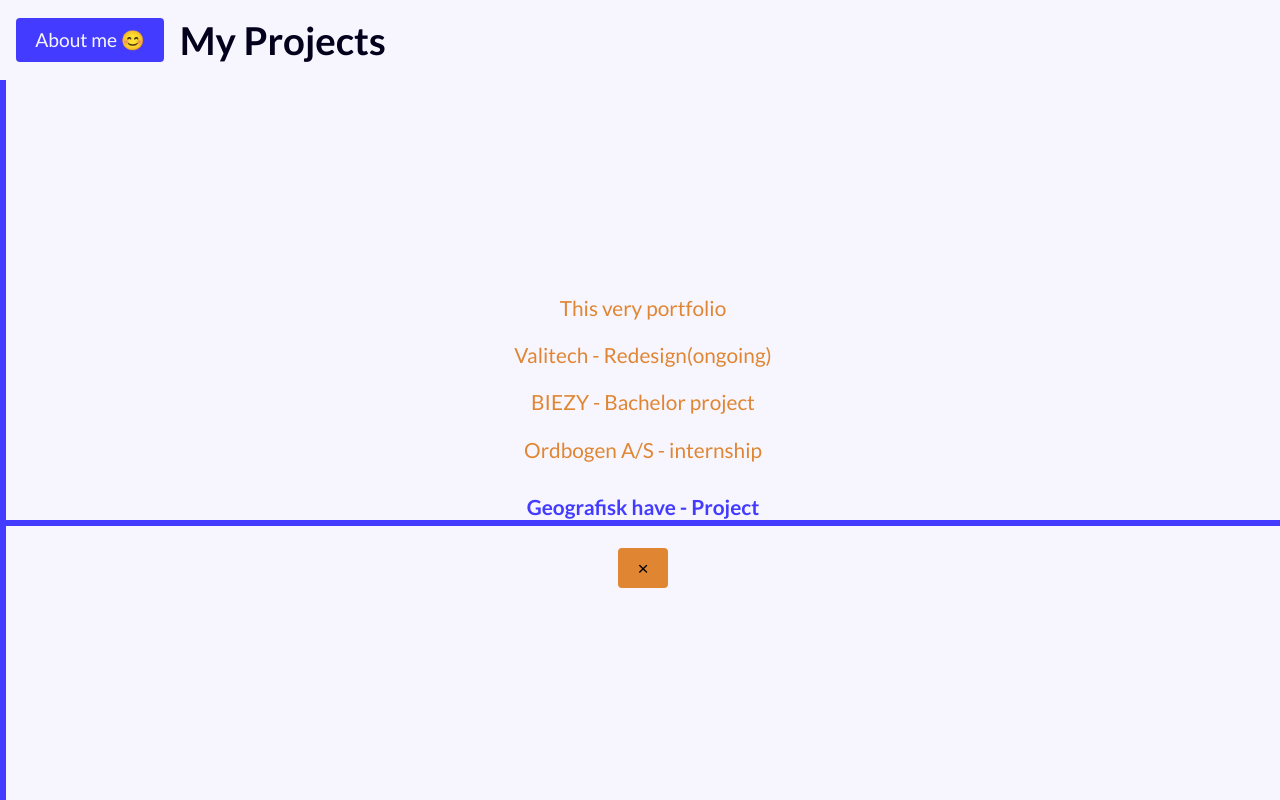
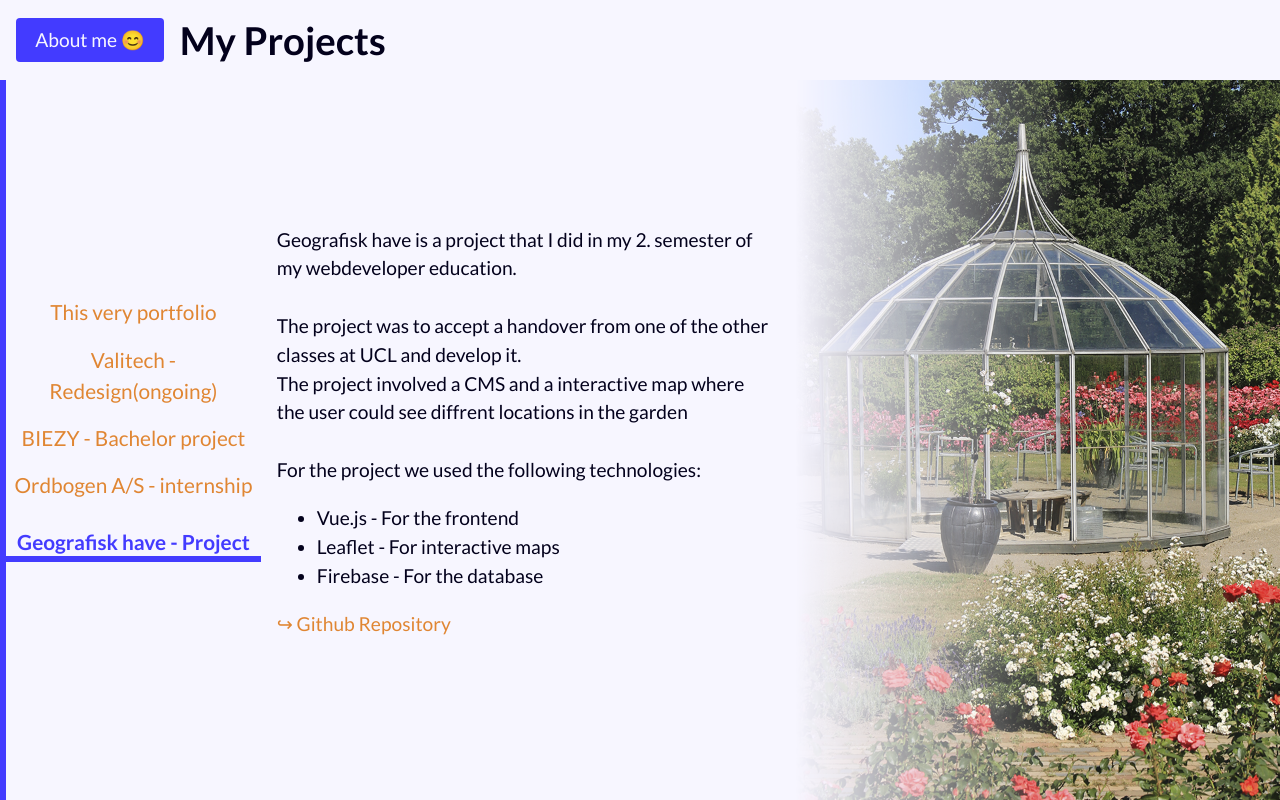
Before and after one commit to jacobjuhl2021/portfolio, a React (Vite) app: page /portfolio/projects in a window 1280 px wide. Shown: the top 800 px of the page. Built offline with nearby package versions, Linux system fonts and the light colour scheme.

Commit message:
fix of menu

```diff
--- a/src/components/sidebar.jsx
+++ b/src/components/sidebar.jsx
@@ -17,6 +17,7 @@
         className={styles.burger}
         onClick={() => setOpen(!open)}
         aria-label="Toggle menu"
+        type="button"
       >
         <span className={styles.burgerBar}></span>
         <span className={styles.burgerBar}></span>
@@ -59,8 +60,13 @@
             Geografisk have - Project
           </span>
         </li>
-        <li>
-          <button onClick={() => setOpen(false)} aria-label="Luk menu" type="button">
+        <li className={styles.closeBtnLi}>
+          <button
+            className={styles.closeBtn}
+            onClick={() => setOpen(false)}
+            aria-label="Luk menu"
+            type="button"
+          >
             &times;
           </button>
         </li>
--- a/src/components/sidebar.module.css
+++ b/src/components/sidebar.module.css
@@ -1,24 +1,30 @@
-/* src/components/Sidebar.module.css */
+/* Desktop sidebar styling */
 .sidebar {
   height: 90vh;
   display: flex;
-  flex-direction: column; /* Sørger for, at elementerne stables lodret */
-  justify-content: center; /* Placerer elementerne i toppen af containeren */
-  align-items: center; /* Centrerer elementerne horisontalt */
+  flex-direction: column;
+  justify-content: center;
+  align-items: center;
   border-left: 6px solid var(--primary);
+  width: 20vw;
+  min-width: 180px;
+  max-width: 300px;
+  background: none;
+  padding: 0;
+  margin: 0;
+  position: static;
 }
 
 .sidebar ul {
   list-style-type: none;
   padding: 0;
   margin: 0;
-  width: 100%; /* Sørger for, at listen strækker sig over hele bredden */
-  text-align: center; /* Centrerer tekstindholdet i listen */
+  width: 100%;
+  text-align: center;
 }
 .sidebar ul li {
   margin-bottom: 1rem;
 }
-
 .sidebar ul li:last-child {
   margin-bottom: 0;
 }
@@ -29,13 +35,13 @@
   text-decoration-skip-ink: none;
   cursor: pointer;
   font-size: 1.3em;
-  display: block; /* Sørger for, at linkene opfører sig som blokke og centrerer korrekt */
-  text-align: center; /* Centrerer teksten i hvert link */
+  display: block;
+  text-align: center;
   text-decoration: none;
 }
 
 .link:hover {
-  color: var(--primary);;
+  color: var(--primary);
 }
 
 .active {
@@ -50,13 +56,15 @@
 .active::after {
   content: '';
   position: absolute;
-  left:  -1000px;
+  left: -1000px;
   right: -1000px;
   bottom: 6px;
   height: 6px;
   background-color: var(--primary);
   transform: scaleX(0.5);
 }
+
+/* Burger menu button (hidden on desktop) */
 .burger {
   display: none;
   flex-direction: column;
@@ -92,15 +100,8 @@
   display: none;
 }
 
+/* --- MOBILE OVERRIDES --- */
 @media (max-width: 768px) {
-  .burger {
-    display: flex;
-    position: fixed;
-    top: 1.5rem;
-    right: 1.5rem;
-    margin-bottom: 0;
-
-  }
   .sidebar {
     position: static;
     height: 0;
@@ -108,11 +109,18 @@
     border: none;
     padding: 0;
     margin: 0;
-    display: flex; /* Eller flex hvis du har brug for det til burger-knappen */
+    display: block;
     width: 0;
     overflow: visible;
     background: none;
-
+  }
+  .burger {
+    display: flex;
+    position: fixed;
+    top: 1.5rem;
+    right: 1.5rem;
+    margin-bottom: 0;
+    z-index: 2101;
   }
   .menu {
     max-height: 0;
@@ -120,16 +128,16 @@
     pointer-events: none;
     flex-direction: column;
     background: var(--text);
-    width: 100vw; /* Dækker hele viewporten */
-    height: 100vh; /* Dækker hele viewporten */
+    width: 100vw;
+    height: 100vh;
     padding: 0;
     margin: 0;
     border-radius: 0;
     box-shadow: none;
-    position: fixed; /* Fast placeret over alt */
+    position: fixed;
     top: 0;
     left: 0;
-    z-index: 2000; /* Højere end alt andet */
+    z-index: 2000;
     display: flex;
     justify-content: center;
     align-items: center;
@@ -148,4 +156,21 @@
     cursor: pointer;
     color: var(--primary);
   }
+  .closeBtnLi {
+    display: flex;
+    justify-content: center;
+    align-items: center;
+    margin-top: 2rem;
+    width: 100%;
+  }
+  .closeBtn {
+    display: block;
+    background: none;
+    border: none;
+    font-size: 2.5rem;
+    cursor: pointer;
+    color: var(--primary);
+    line-height: 1;
+    padding: 0;
+  }
 }
--- a/src/views/projects.jsx
+++ b/src/views/projects.jsx
@@ -49,10 +49,10 @@
       <h2>My Projects</h2>
     </div>
 
-    <Sidebar setActiveProject={setActiveProject} activeProject={activeProject} />
 
     <div className={styles.container}>
       {/* Fjern navContainer helt */}
+      <Sidebar setActiveProject={setActiveProject} activeProject={activeProject} />
       <div className={styles.contentContainer}>
         {renderActiveProject()}
       </div>
--- a/src/views/projects.module.css
+++ b/src/views/projects.module.css
@@ -8,8 +8,8 @@
 .container{
     display: flex;
     flex-direction: row;
-    align-items: center;
-    justify-content: center;
+    align-items: stretch;
+    justify-content: space-between;
     height: 90vh;
 }
 .navContainer {
@@ -22,7 +22,9 @@
     height: 90vh;
     overflow: hidden;
 }
-
+.sidebar {
+    height: 90vh;
+}
 
 
 @media (max-width: 768px) {
```
